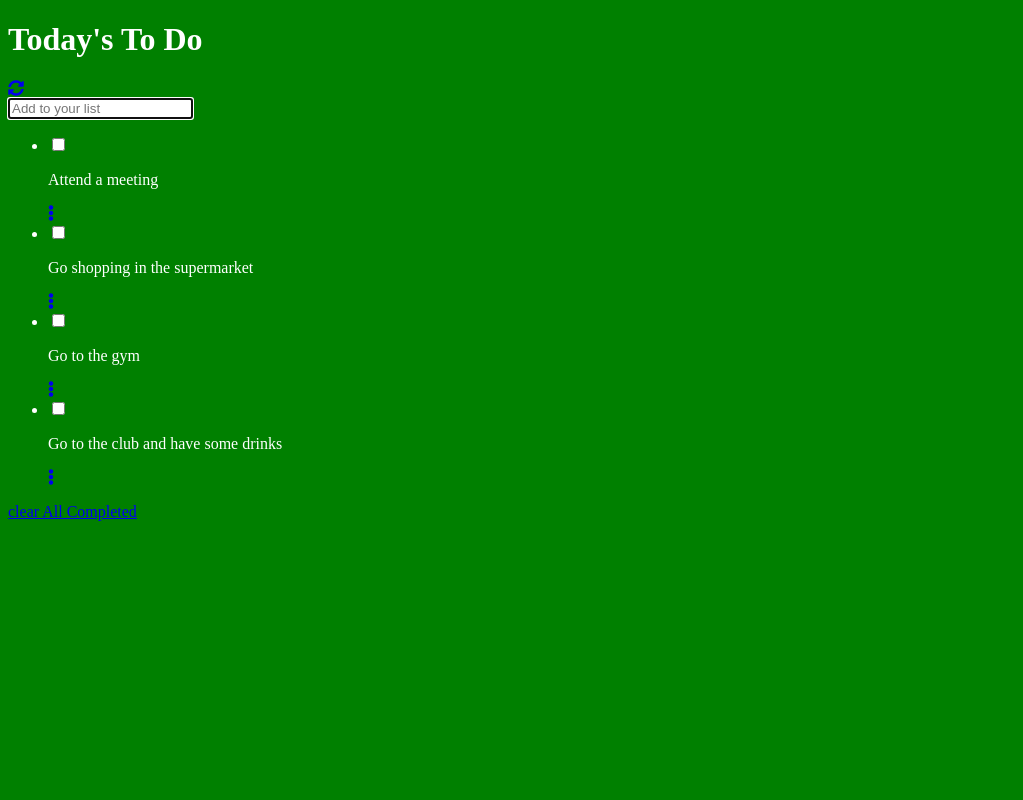
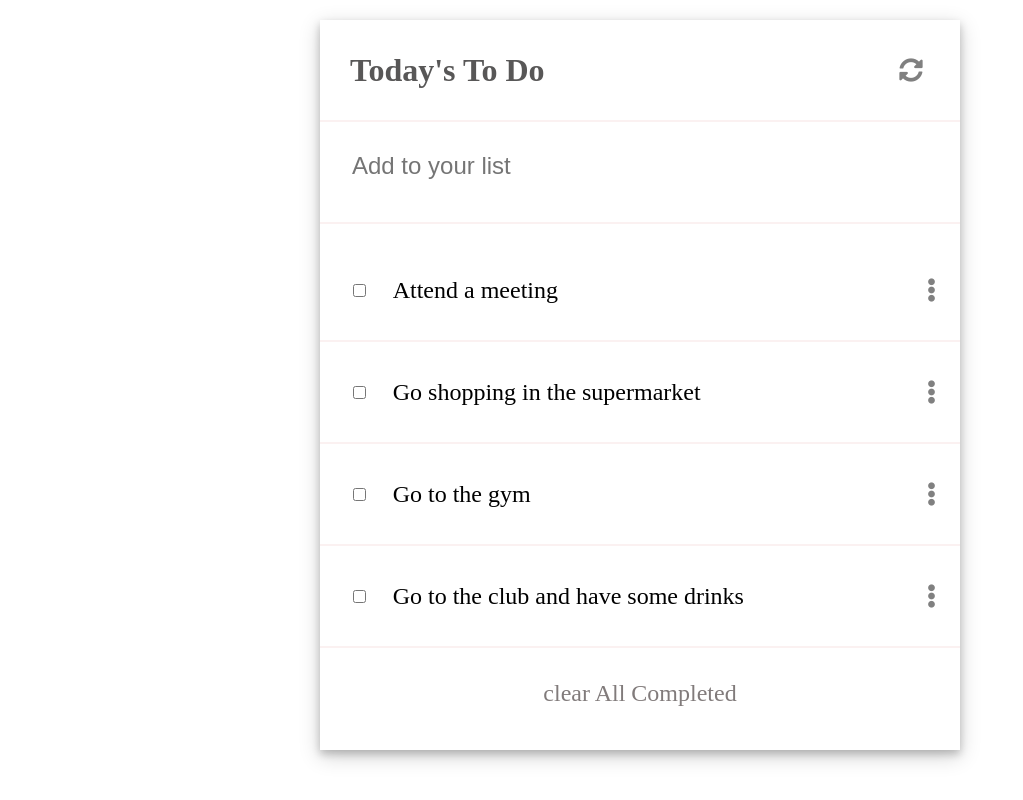
Before and after one commit to gabrielcoder247/ToDo-List, a website built with webpack: page src/index.html in a window 1280 px wide. Shown: the whole page, without its empty margins (0-1023 px from the left). Built offline with nearby package versions, Linux system fonts and the light colour scheme.

Commit message:
Add style.css file and some styles

```diff
--- a/src/style.css
+++ b/src/style.css
@@ -1,4 +1,109 @@
 body {
-    color: white;
-    background-color: green;
+    margin: 0;
+    padding: 0;
+    box-sizing: border-box;
+    display: flex;
+    flex-direction: column;
+    align-items: center;
+    justify-content: center;
 }
+
+.container {
+    width: 50%;
+    margin: 20px auto auto auto;
+    padding: 0;
+    box-shadow: 0 4px 8px 0 rgba(0, 0, 0, 0.2), 0 6px 20px 0 rgba(0, 0, 0, 0.19);
+}
+
+.header {
+    display: flex;
+    flex-direction: row;
+    align-content: space-between;
+    align-items: center;
+    border-bottom: 2px solid rgb(251, 241, 241);
+    height: 100px;
+}
+
+h1 {
+    width: 90%;
+    margin-left: 30px;
+    color: rgb(88, 87, 87);
+}
+
+.fas {
+    color: grey;
+    font-size: 24px;
+}
+
+.a-spinner {
+    width: 10%;
+}
+
+.items {
+    display: flex;
+    flex-direction: row;
+    justify-content: space-between;
+    align-items: center;
+    height: 100px;
+    width: 90%;
+}
+
+.line {
+    border-bottom: 2px solid rgb(251, 241, 241);
+    margin-left: -40px;
+    width: 100%;
+}
+
+#check-b {
+    margin-left: -15px;
+    width: 5%;
+}
+
+.form-input {
+    border-bottom: 2px solid rgb(251, 241, 241);
+    width: 100%;
+    height: 100px;
+}
+
+#input-box {
+    border: none;
+    padding-bottom: 15px;
+    padding-top: 30px;
+    font-size: 24px;
+    text-align: left;
+    margin-left: 30px;
+}
+
+#input-box:focus {
+    outline: none;
+}
+
+#list-container {
+    display: flex;
+    flex-direction: column;
+    width: 100%;
+}
+
+.btn-container {
+    width: 100%;
+    margin: 5% 0 0 0;
+    height: 70px;
+    font-size: 24px;
+    text-align: center;
+    padding: 0;
+    color: rgb(129, 123, 123);
+}
+
+a {
+    text-decoration: none;
+}
+
+.items>#item-list {
+    width: 90%;
+    font-size: 24px;
+    text-align: left;
+}
+
+#fa-ellipsis-v {
+    width: 5%;
+}
```
